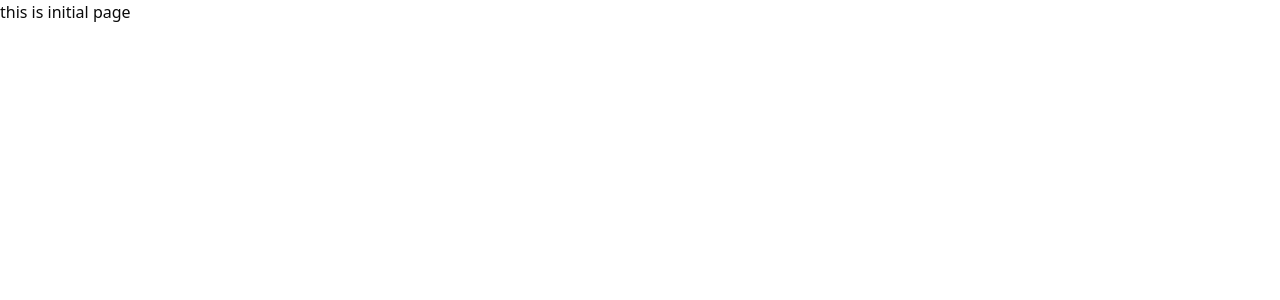
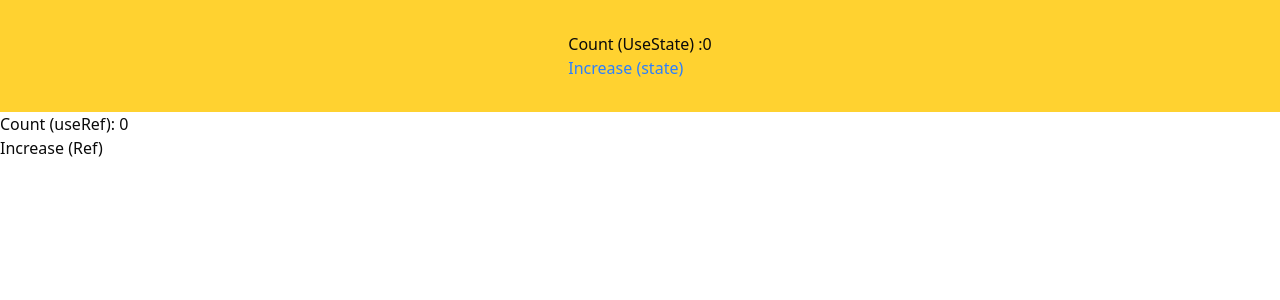
Before and after one commit to Arrjoon/ChatAapplication, a Next.js app in the folder frontend/: page / in a window 1280 px wide. Shown: the top 300 px of the page. Built offline with nearby package versions, Linux system fonts and the light colour scheme.

Commit message:
feat:just for learn pupose of useref

```diff
--- a/frontend/src/app/page.tsx
+++ b/frontend/src/app/page.tsx
@@ -1,11 +1,13 @@
 "use client";
+import StateExample from "@/components/learn/StateExample";
+import UseRefExample from "@/components/learn/UseRefExample";
 import Image from "next/image";
 
 export default function Home() {
   return (
     <div>
-      this is initial page
-
+      <StateExample/>
+      <UseRefExample/>
     </div>
   );
 }
--- /dev/null
+++ b/frontend/src/components/learn/StateExample.tsx
@@ -0,0 +1,21 @@
+import React, { useState } from 'react'
+
+const StateExample = () => {
+
+    const [count,setCount] = useState(0);
+    console.log("StateExample RENDERED!",{count});
+
+    const increament =()=>{
+        setCount(count+1);
+    };
+    return (
+        <div className="bg-amber-300 p-8 flex items-center justify-center">
+            <div>
+                <p>Count (UseState) :{count}</p>
+                <button className='text-blue-500' onClick={increament}>Increase (state)</button>
+            </div>
+        </div>
+    )
+}
+
+export default StateExample
--- /dev/null
+++ b/frontend/src/components/learn/UseRefExample.tsx
@@ -0,0 +1,19 @@
+
+import React, { useRef } from 'react'
+
+const UseRefExample = () => {
+    const count = useRef(0)
+
+  const increament = () =>{
+    count.current +=1;
+    console.log("Ref value:",count.current)
+  }
+  return (
+    <div className='mb-10'>
+        <p> Count (useRef): {count.current}</p>
+        <button onClick={increament}>Increase (Ref)</button>
+    </div>
+  )
+}
+
+export default UseRefExample
```
